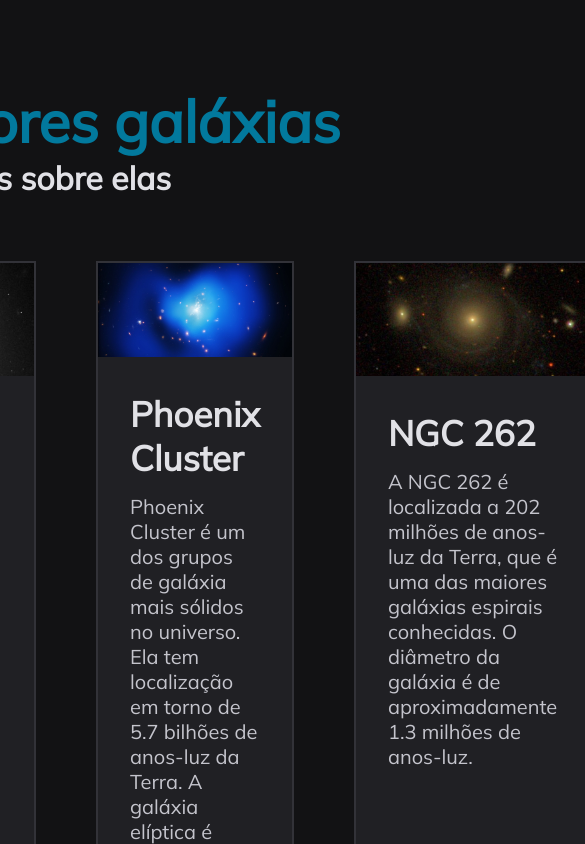
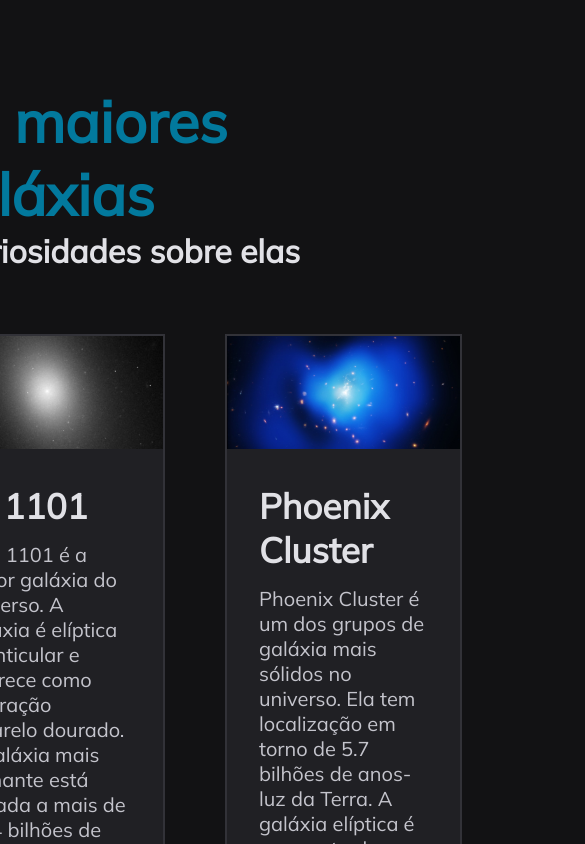
Before and after one commit to flavioaugusto1/galaxies, a React (Vite) app: page / in a window 390 px wide. Shown: the top 844 px of the page, 585 px wide, since content can reach past the window. Built offline with nearby package versions, Linux system fonts and the light colour scheme.

Commit message:
feat: ajustada responsividade com breakpoint

```diff
--- a/src/pages/Home/styles.js
+++ b/src/pages/Home/styles.js
@@ -10,12 +10,12 @@ export const Container = styled.main`
   padding: 1.2rem;
 
   h1 {
-    color: #02799D;
+    color: #02799d;
     font-size: 5.8rem;
   }
 
   h2 {
-    color: #E1E1E6;
+    color: #e1e1e6;
     font-size: 3.2rem;
     margin-bottom: 6.3rem;
   }
@@ -26,4 +26,10 @@ export const Container = styled.main`
     row-gap: 4.4rem;
     column-gap: 6rem;
   }
+
+  @media (max-width: 1024px) {
+    section {
+      grid-template-columns: repeat(2, 1fr);
+    }
+  }
 `;
```
